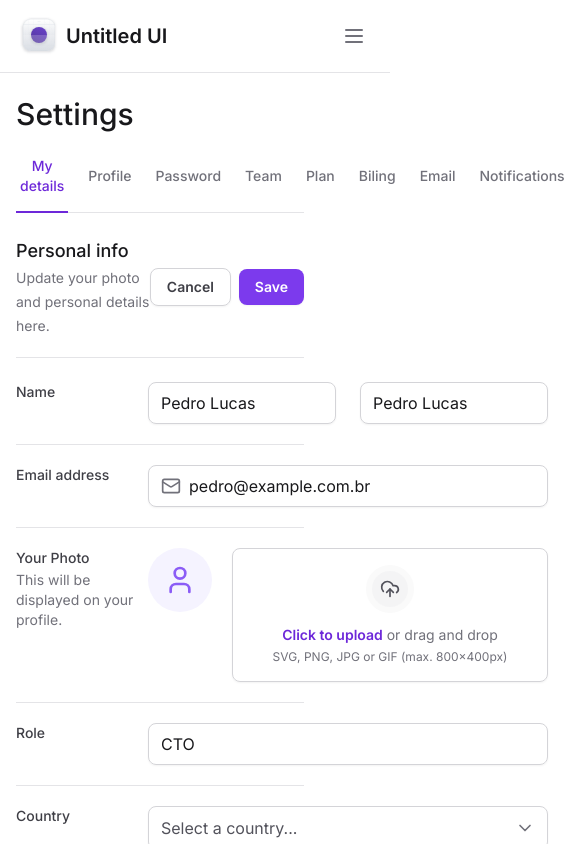
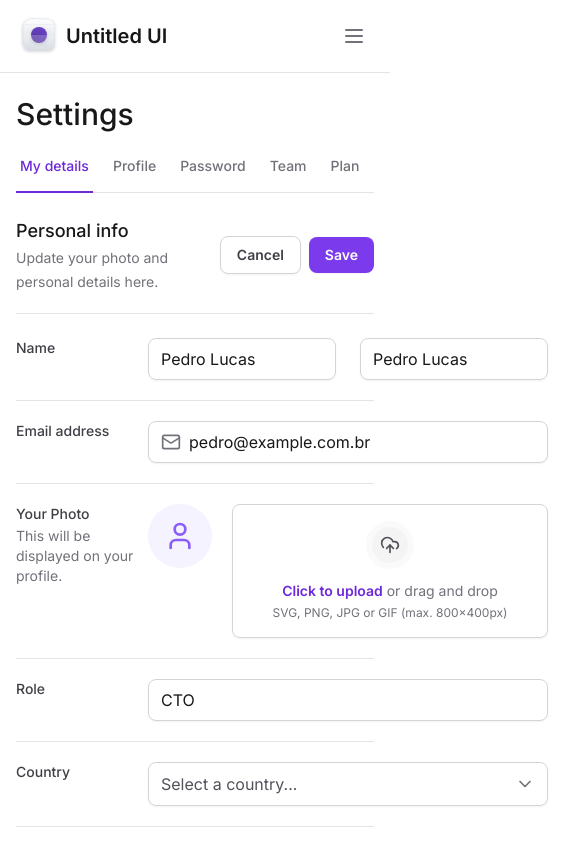
Before and after one commit to pdro-lucas/ignite-tailwind, a Next.js app: page / in a window 390 px wide. Shown: the top 844 px of the page, 585 px wide, since content can reach past the window. Built offline with nearby package versions, Linux system fonts and the light colour scheme.

Commit message:
feat: add scrollbar in tabs navigations

```diff
--- a/package.json
+++ b/package.json
@@ -11,6 +11,7 @@
   "dependencies": {
     "@formkit/auto-animate": "^0.7.0",
     "@radix-ui/react-collapsible": "^1.0.3",
+    "@radix-ui/react-scroll-area": "^1.0.4",
     "@radix-ui/react-select": "^1.2.2",
     "@radix-ui/react-tabs": "^1.0.4",
     "@types/node": "20.5.1",
--- a/src/app/layout.tsx
+++ b/src/app/layout.tsx
@@ -1,7 +1,7 @@
 import { Sidebar } from "@/components/Sidebar";
-import "./globals.css";
 import type { Metadata } from "next";
 import { Inter } from "next/font/google";
+import "./globals.css";
 
 const inter = Inter({ subsets: ["latin"] });
 
@@ -18,9 +18,9 @@
   return (
     <html lang="en" className="antialiased">
       <body className={inter.className}>
-        <div className="grid min-h-screen grid-cols-app">
+        <div className="min-h-screen lg:grid lg:grid-cols-app">
           <Sidebar />
-          <main className="px-4 pt-24 pb-12 lg:col-start-2 lg:px-8 lg:pb-12 lg:pt-8">
+          <main className="px-4 pt-24 pb-12 lg:col-start-2 lg:px-8 lg:pb-12 lg:pt-8 max-w-s">
             {children}
           </main>
         </div>
--- a/src/components/SettingsTabs/TabItem.tsx
+++ b/src/components/SettingsTabs/TabItem.tsx
@@ -14,7 +14,7 @@
       value={value}
       className="relative px-1 group pb-4 text-sm font-medium text-zinc-500 hover:text-violet-700 data-[state=active]:text-violet-700 outline-none"
     >
-      <span className="group-focus-visible:ring-2 group-focus-visible:ring-violet-400 rounded group-focus-visible:ring-offset-4">
+      <span className="rounded whitespace-nowrap group-focus-visible:ring-2 group-focus-visible:ring-violet-400 group-focus-visible:ring-offset-4">
         {title}
       </span>
 
--- a/src/components/SettingsTabs/index.tsx
+++ b/src/components/SettingsTabs/index.tsx
@@ -1,15 +1,18 @@
 "use client";
 
+import * as ScrollArea from "@radix-ui/react-scroll-area";
 import * as Tabs from "@radix-ui/react-tabs";
+import { useState } from "react";
 import { TabItem } from "./TabItem";
-import { useState } from "react";
 
 export function SettingsTabs() {
   const [currentTab, setCurrentTab] = useState("tab-1");
 
   return (
     <Tabs.Root value={currentTab} onValueChange={setCurrentTab}>
-      <Tabs.List className="mt-6 flex w-full items-center gap-4 border-b border-zinc-200">
+      <ScrollArea.Root className="w-full" type="scroll">
+        <ScrollArea.Viewport className="w-full overflow-x-scroll">
+          <Tabs.List className="flex items-center w-full gap-4 mt-6 border-b border-zinc-200">
             <TabItem
               value="tab-1"
               title="My details"
@@ -61,6 +64,15 @@
               isSelected={currentTab === "tab-10"}
             />
           </Tabs.List>
+        </ScrollArea.Viewport>
+
+        <ScrollArea.Scrollbar
+          className="flex h-0.5 translate-y-1.5 touch-none select-none flex-col bg-zinc-100"
+          orientation="horizontal"
+        >
+          <ScrollArea.Thumb className="relative flex-1 rounded-lg bg-zinc-300" />
+        </ScrollArea.Scrollbar>
+      </ScrollArea.Root>
     </Tabs.Root>
   );
 }
```
Also changed, not shown: 1 other file (tests, documents, lock files or other folders). Lines whose indentation alone changed are shown as unchanged.
